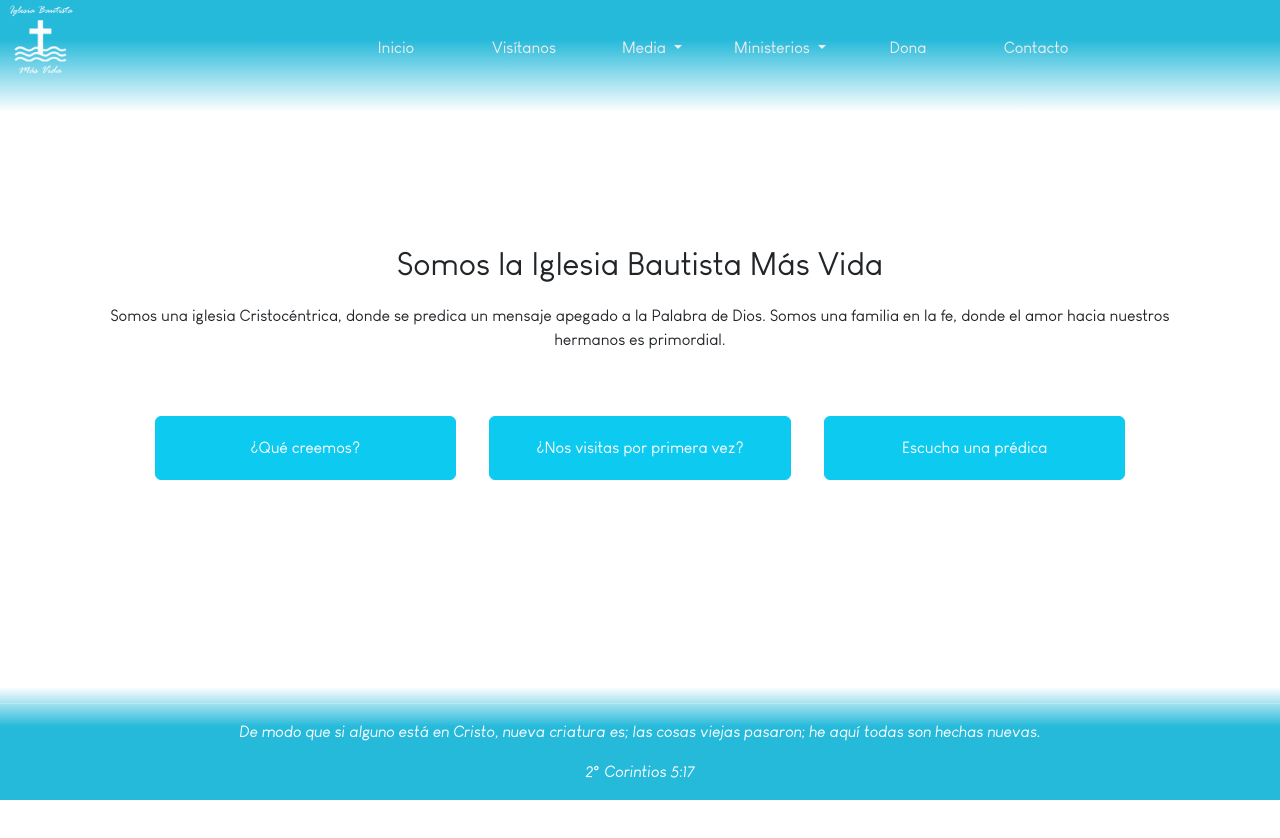
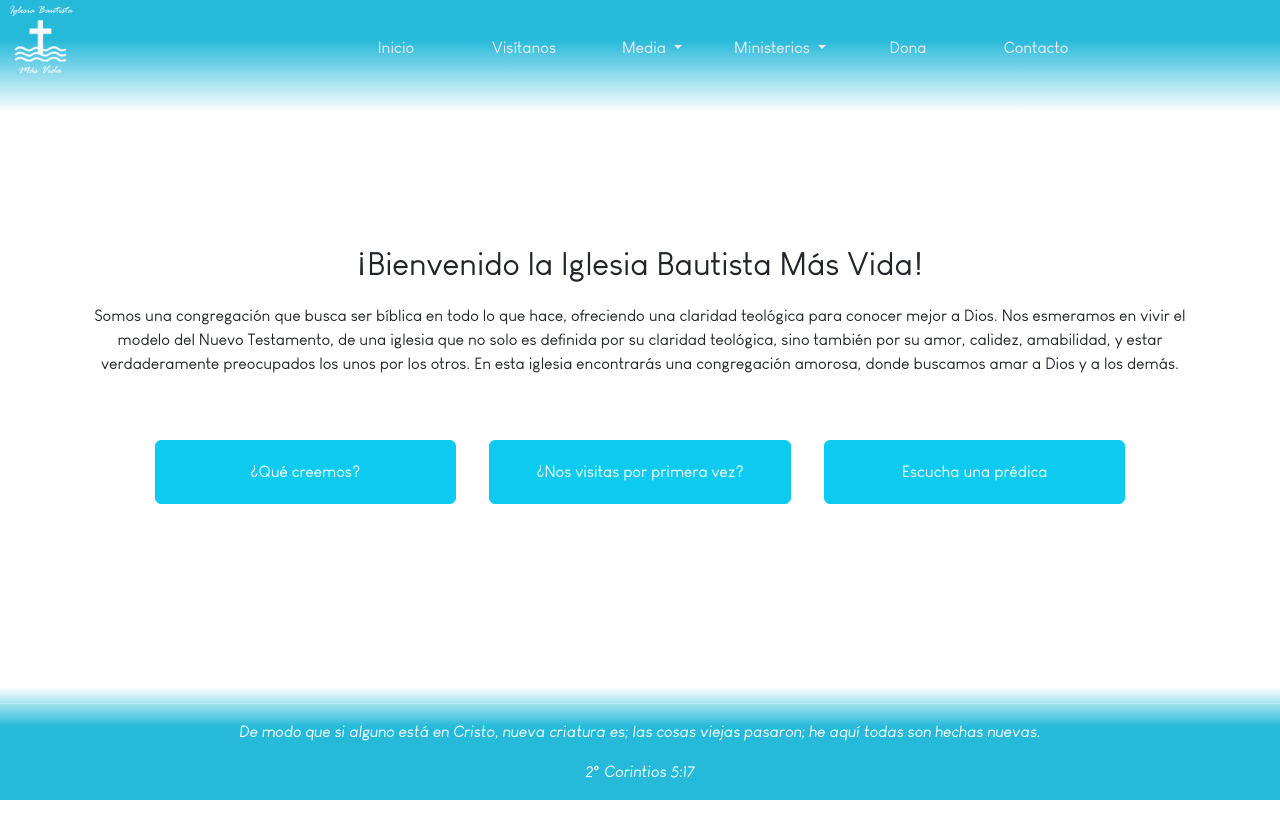
Before and after one commit to mmorac/ibmvweb, an Angular app: page /inicio in a window 1280 px wide. Shown: the top 838 px of the page. Built offline with nearby package versions, Linux system fonts and the light colour scheme.

Commit message:
Cambio en descripción y contacto
Se mejoró la descripción de la iglesia.

Se cambió el enlace de contacto por email.

```diff
--- a/src/app/componentes/contacto/contacto.component.html
+++ b/src/app/componentes/contacto/contacto.component.html
@@ -14,7 +14,7 @@
                     </a>
                 </td>
                 <td class="contacto">
-                    <a href="" target="_blank">
+                    <a href="mailto:pastormeyermasvida@icloud.com" target="_blank">
                         <img src="../../../assets/img/email.png" class="icono-contacto">
                         pastormeyermasvida&#64;icloud.com
                     </a>
--- a/src/app/componentes/inicio/inicio.component.html
+++ b/src/app/componentes/inicio/inicio.component.html
@@ -1,9 +1,13 @@
 <div class="container contenedor-inicio">
     <p class="bienvenida">
-        Somos la Iglesia Bautista Más Vida
+        ¡Bienvenido la Iglesia Bautista Más Vida!
     </p>
     <p class="descripcion">
-        Somos una iglesia Cristocéntrica, donde se predica un mensaje apegado a la Palabra de Dios. Somos una familia en la fe, donde el amor hacia nuestros hermanos es primordial.
+        Somos una congregación que busca ser bíblica en todo lo que hace, ofreciendo una claridad teológica para conocer mejor a Dios.
+
+        Nos esmeramos en vivir el modelo del Nuevo Testamento, de una iglesia que no solo es definida por su claridad teológica, sino también por su amor, calidez, amabilidad, y estar verdaderamente preocupados los unos por los otros.
+
+        En esta iglesia encontrarás una congregación amorosa, donde buscamos amar a Dios y a los demás.
     </p>
     <div class="contenedor-botones">
         <div class="contenedor-primera-vez">
```
